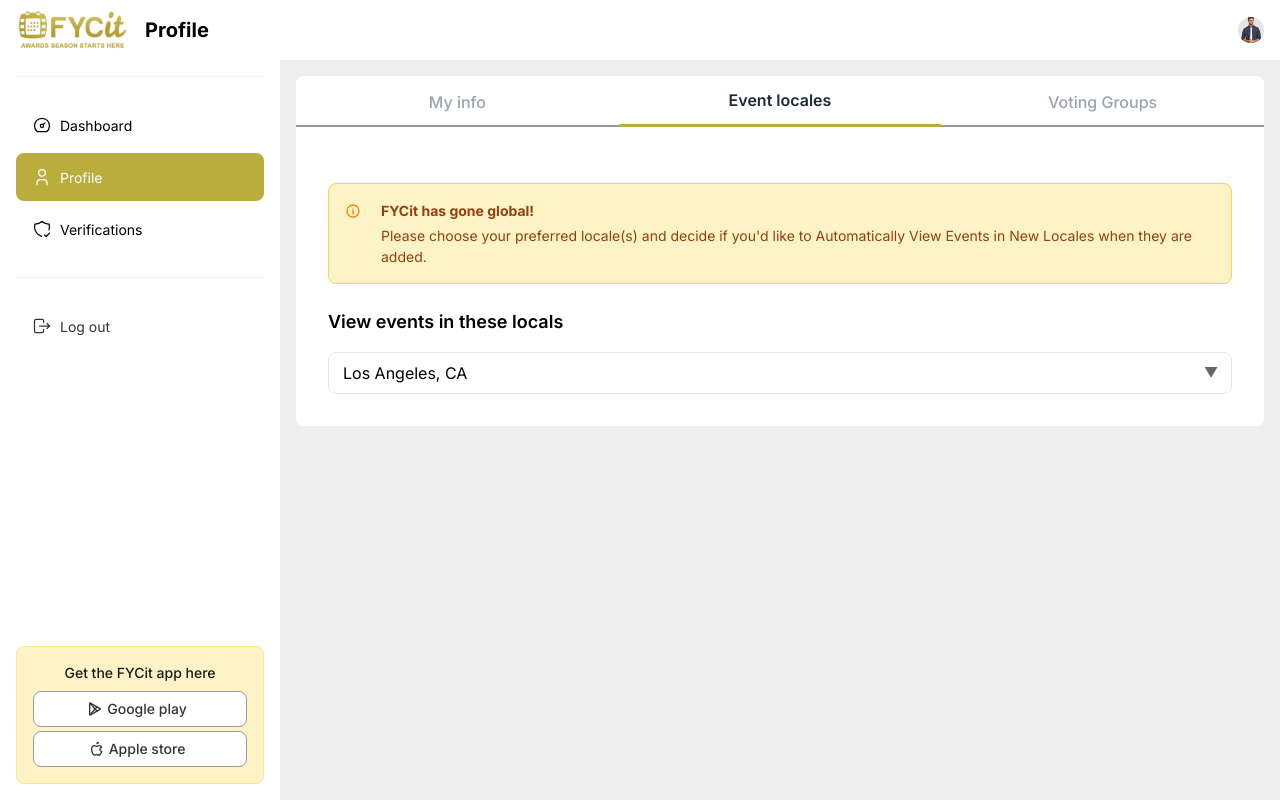
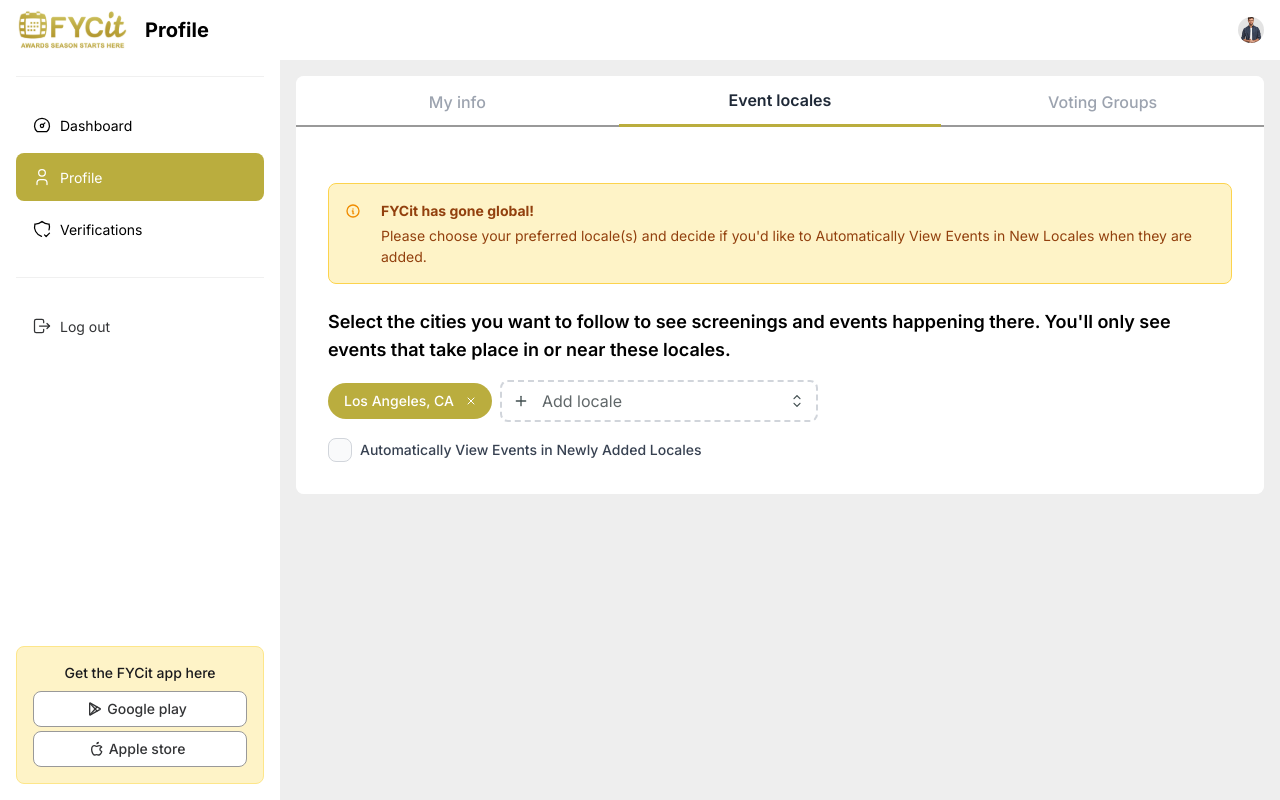
Before and after one commit to KDBismael/fycit-webapp-YD, a Next.js app: page /dashboard/profile in a window 1280 px wide. Built offline with nearby package versions, Linux system fonts and the light colour scheme.

Commit message:
Enhance EventLocalesTab and MyInfoTab components by adding locale selection functionality with add/remove options, and implement modals for email change, password reset, and account deletion. Improve layout and styling for better user experience.

```diff
--- a/components/ProfileTabs/EventLocalesTab.tsx
+++ b/components/ProfileTabs/EventLocalesTab.tsx
@@ -1,10 +1,43 @@
 'use client';
 
-import React from 'react';
-import { Alert, Select, Stack, Text } from '@mantine/core';
-import { IconInfoCircle } from '@tabler/icons-react';
+import React, { useState } from 'react';
+import { IconInfoCircle, IconPlus, IconX } from '@tabler/icons-react';
+import { ActionIcon, Alert, Box, Checkbox, Group, Select, Stack, Text } from '@mantine/core';
 
 export default function EventLocalesTab() {
+  const [selectedLocales, setSelectedLocales] = useState<string[]>(['los-angeles']);
+  const [autoViewNewLocales, setAutoViewNewLocales] = useState(false);
+
+  const availableLocales = [
+    { value: 'los-angeles', label: 'Los Angeles, CA' },
+    { value: 'new-york', label: 'New York, NY' },
+    { value: 'london', label: 'London, UK' },
+    { value: 'paris', label: 'Paris, France' },
+    { value: 'tokyo', label: 'Tokyo, Japan' },
+    { value: 'berlin', label: 'Berlin, Germany' },
+    { value: 'sydney', label: 'Sydney, Australia' },
+    { value: 'toronto', label: 'Toronto, Canada' },
+  ];
+
+  const handleAddLocale = (localeValue: string | null) => {
+    if (localeValue && !selectedLocales.includes(localeValue)) {
+      setSelectedLocales([...selectedLocales, localeValue]);
+    }
+  };
+
+  const handleRemoveLocale = (localeValue: string) => {
+    setSelectedLocales(selectedLocales.filter((locale) => locale !== localeValue));
+  };
+
+  const getLocaleLabel = (value: string) => {
+    const locale = availableLocales.find((l) => l.value === value);
+    return locale ? locale.label : value;
+  };
+
+  const remainingLocales = availableLocales.filter(
+    (locale) => !selectedLocales.includes(locale.value)
+  );
+
   return (
     <Stack gap="lg">
       <Alert
@@ -26,33 +59,104 @@ export default function EventLocalesTab() {
           },
         }}
       >
-        Please choose your preferred locale(s) and decide if you'd like to Automatically View Events in New Locales when they are added.
+        Please choose your preferred locale(s) and decide if you'd like to Automatically View Events
+        in New Locales when they are added.
       </Alert>
 
       <Stack gap="md">
         <Text size="lg" fw={600} c="gray.9">
-          View events in these locals
+          Select the cities you want to follow to see screenings and events happening there. You'll
+          only see events that take place in or near these locales.
         </Text>
 
-        <Select
-          placeholder="Select a locale"
-          data={[
-            { value: 'los-angeles', label: 'Los Angeles, CA' },
-            { value: 'new-york', label: 'New York, NY' },
-            { value: 'london', label: 'London, UK' },
-            { value: 'paris', label: 'Paris, France' },
-            { value: 'tokyo', label: 'Tokyo, Japan' },
-          ]}
-          defaultValue="los-angeles"
+        {/* Selected Locales Pills */}
+        <Box>
+          <Group gap="sm" wrap="wrap">
+            {selectedLocales.map((locale) => (
+              <Box
+                key={locale}
+                style={{
+                  display: 'inline-flex',
+                  alignItems: 'center',
+                  backgroundColor: '#BAAD3E',
+                  color: 'white',
+                  borderRadius: '20px',
+                  padding: '8px 12px 8px 16px',
+                  fontSize: '14px',
+                  fontWeight: 500,
+                  border: 'none',
+                }}
+              >
+                <Text size="sm" c="white" fw={500}>
+                  {getLocaleLabel(locale)}
+                </Text>
+                <ActionIcon
+                  size="xs"
+                  color="white"
+                  variant="transparent"
+                  onClick={() => handleRemoveLocale(locale)}
+                  style={{ marginLeft: '8px' }}
+                >
+                  <IconX size={12} />
+                </ActionIcon>
+              </Box>
+            ))}
+
+            {/* Add Locale Select */}
+            {remainingLocales.length > 0 && (
+              <Select
+                placeholder="Add locale"
+                data={remainingLocales}
+                value={null}
+                onChange={handleAddLocale}
+                size="md"
+                radius="md"
+                styles={{
+                  input: {
+                    border: '2px dashed #D1D5DB',
+                    backgroundColor: 'transparent',
+                    color: '#6B7280',
+                    minWidth: '120px',
+                    '&:focus': {
+                      borderColor: '#BAAD3E',
+                      backgroundColor: '#F9FAFB',
+                    },
+                  },
+                  dropdown: {
+                    border: '1px solid #E5E7EB',
+                    borderRadius: '8px',
+                    boxShadow: '0 4px 6px -1px rgba(0, 0, 0, 0.1)',
+                  },
+                  option: {
+                    fontSize: '14px',
+                    color: '#374151',
+                    padding: '8px 12px',
+                    '&:hover': {
+                      backgroundColor: '#F9FAFB',
+                    },
+                  },
+                }}
+                leftSection={<IconPlus size={16} />}
+              />
+            )}
+          </Group>
+        </Box>
+
+        {/* Auto View New Locales Checkbox */}
+        <Checkbox
+          label="Automatically View Events in Newly Added Locales"
+          checked={autoViewNewLocales}
+          onChange={(event) => setAutoViewNewLocales(event.currentTarget.checked)}
           size="md"
-          radius="md"
-          rightSection={<Text size="sm" c="gray.5">▼</Text>}
           styles={{
+            label: {
+              fontSize: '14px',
+              fontWeight: 500,
+              color: '#374151',
+            },
             input: {
-              border: '1px solid #E5E7EB',
-              '&:focus': {
-                borderColor: 'var(--mantine-color-brand-8)',
-              },
+              backgroundColor: '#F9FAFB',
+              borderColor: '#D1D5DB',
             },
           }}
         />
```
Also changed, not shown: components/ProfileTabs/MyInfoTab.tsx (+138 -32 lines).
